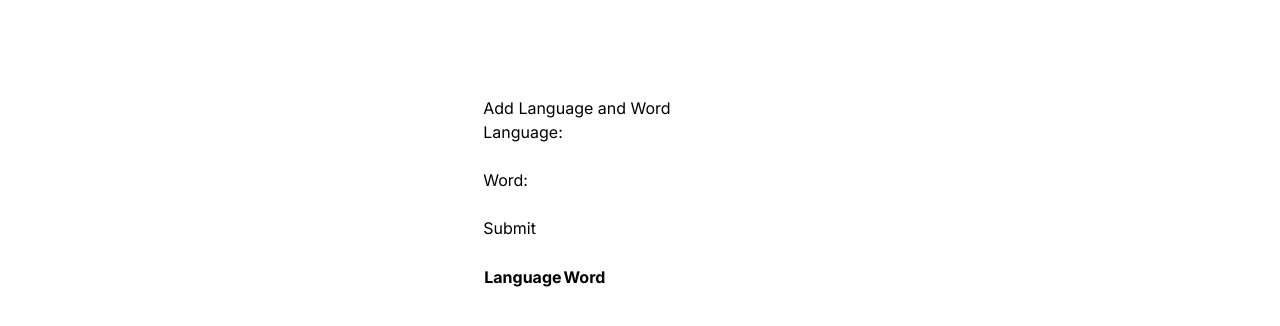
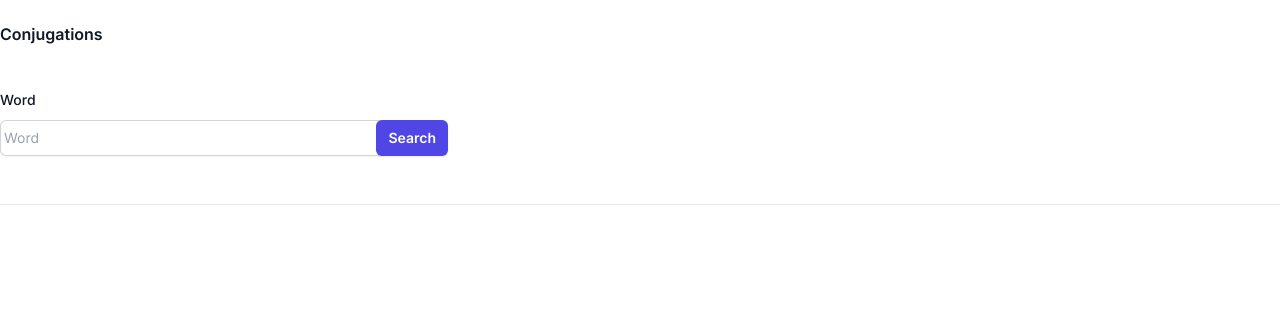
Before and after one commit to arielbvergara/dutch-app, a Next.js app: page / in a window 1280 px wide. Shown: the top 326 px of the page. Built offline with nearby package versions, Linux system fonts and the light colour scheme.

Commit message:
base structure

```diff
--- a/package.json
+++ b/package.json
@@ -9,11 +9,12 @@
     "lint": "next lint"
   },
   "dependencies": {
+    "next": "14.1.0",
     "react": "^18",
-    "react-dom": "^18",
-    "next": "14.1.0"
+    "react-dom": "^18"
   },
   "devDependencies": {
+    "@tailwindcss/forms": "^0.5.7",
     "autoprefixer": "^10.0.1",
     "postcss": "^8",
     "tailwindcss": "^3.3.0"
--- a/src/app/page.js
+++ b/src/app/page.js
@@ -17,50 +17,23 @@
     };
 
     return (
-      <main className="flex min-h-screen flex-col items-center justify-between p-24">
-        <div>
-            <h2>Add Language and Word</h2>
-            <form onSubmit={handleSubmit}>
-                <label htmlFor="language">Language:</label>
-                <input
-                    type="text"
-                    id="language"
-                    value={language}
-                    onChange={(e) => setLanguage(e.target.value)}
-                    required
-                />
-                <br />
-                <br />
-                <label htmlFor="word">Word:</label>
-                <input
-                    type="text"
-                    id="word"
-                    value={word}
-                    onChange={(e) => setWord(e.target.value)}
-                    required
-                />
-                <br />
-                <br />
-                <input type="submit" value="Submit" />
-            </form>
-            <br />
-            <table>
-                <thead>
-                    <tr>
-                        <th>Language</th>
-                        <th>Word</th>
-                    </tr>
-                </thead>
-                <tbody>
-                    {wordList.map((item, index) => (
-                        <tr key={index}>
-                            <td>{item.language}</td>
-                            <td>{item.word}</td>
-                        </tr>
-                    ))}
-                </tbody>
-            </table>
+      <form className="container mx-auto my-5">
+        <div className="space-y-12">
+          <div className="border-b border-gray-900/10 pb-12">
+            <h2 className="text-base font-semibold leading-7 text-gray-900">Conjugations</h2>
+            <div className="mt-10 grid grid-cols-1 gap-x-6 gap-y-8 sm:grid-cols-6">
+              <div className="sm:col-span-4">
+                <label for="username" className="block text-sm font-medium leading-6 text-gray-900">Word</label>
+                <div className="mt-2">
+                  <div className="flex rounded-md shadow-sm ring-1 ring-inset ring-gray-300 focus-within:ring-2 focus-within:ring-inset focus-within:ring-indigo-600 sm:max-w-md">
+                    <input type="text" name="username" id="username" autocomplete="username" className="block flex-1 border-0 bg-transparent py-1.5 pl-1 text-gray-900 placeholder:text-gray-400 focus:ring-0 sm:text-sm sm:leading-6" placeholder="Word" />
+                    <button type="submit" className="rounded-md bg-indigo-600 px-3 py-2 text-sm font-semibold text-white shadow-sm hover:bg-indigo-500 focus-visible:outline focus-visible:outline-2 focus-visible:outline-offset-2 focus-visible:outline-indigo-600">Search</button>
+                  </div>
+                </div>
+              </div>
+            </div>
+          </div>
         </div>
-      </main>
+      </form>
     );
 }
--- a/tailwind.config.js
+++ b/tailwind.config.js
@@ -14,5 +14,7 @@
       },
     },
   },
-  plugins: [],
+  plugins: [
+    require('@tailwindcss/forms'),
+  ]
 };
```
Also changed, not shown: 2 other files (tests, documents, lock files or other folders).
